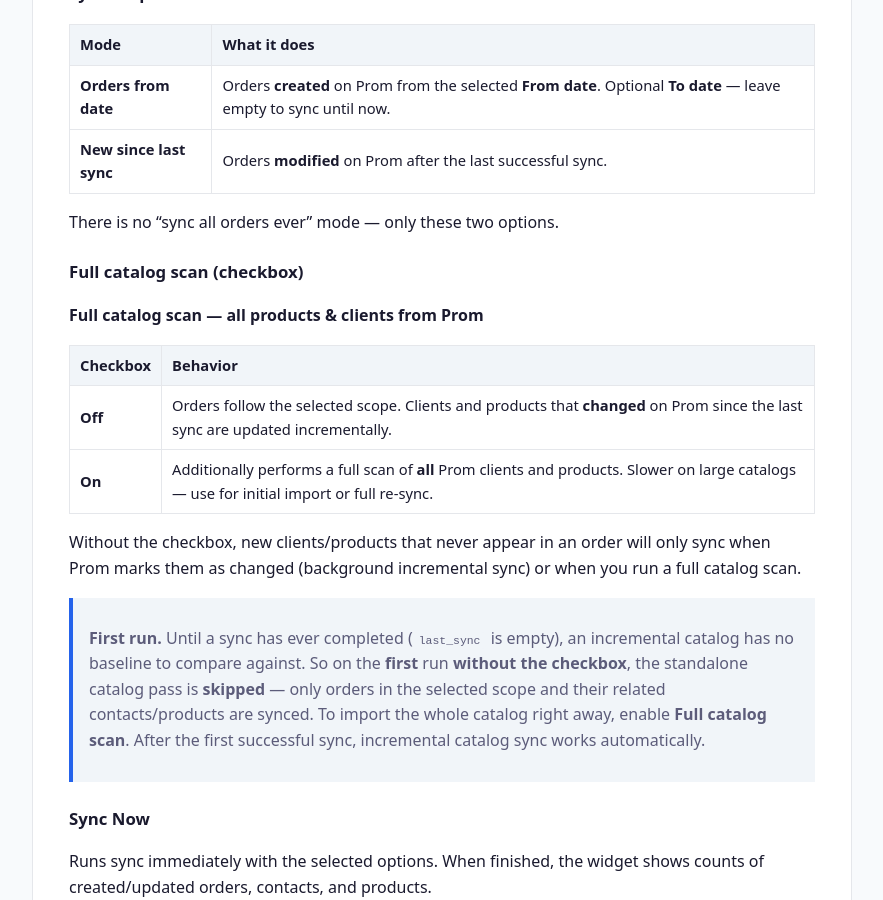
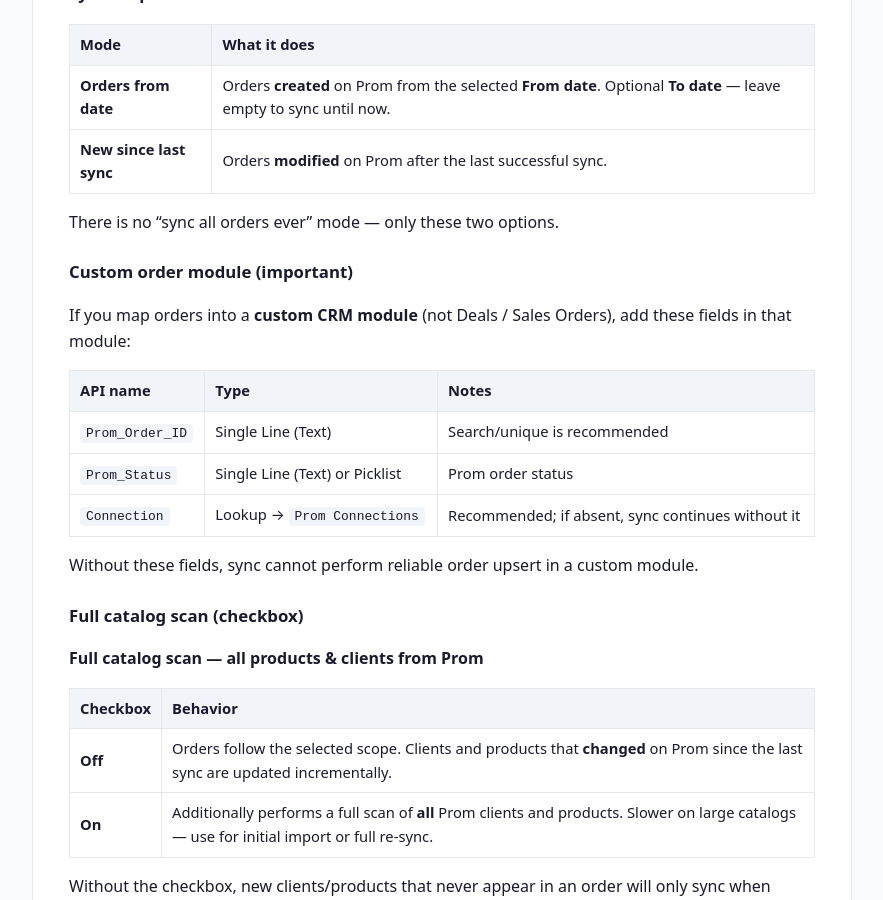
Before and after one commit to Salesjam-CRM-Consulting/promsync-docs, a Jekyll site: the page built from docs/help.md, in a window 1280 px wide and 900 px high, scrolled down 1103 px. Shown: the whole window, without its empty margins (198-1081 px from the left). Built offline with Jekyll 4.4.1, drawn with Linux system fonts in a browser that asks for light colours; some of the changed text lies outside the part shown.

Commit message:
New updates

```diff
--- a/docs/_content/help_body.md
+++ b/docs/_content/help_body.md
@@ -37,6 +37,18 @@ If the token is invalid, you will see:
 | **New since last sync** | Orders **modified** on Prom after the last successful sync. |
 
 There is no “sync all orders ever” mode — only these two options.
+
+### Custom order module (important)
+
+If you map orders into a **custom CRM module** (not Deals / Sales Orders), add these fields in that module:
+
+| API name | Type | Notes |
+|---|---|---|
+| `Prom_Order_ID` | Single Line (Text) | Search/unique is recommended |
+| `Prom_Status` | Single Line (Text) or Picklist | Prom order status |
+| `Connection` | Lookup → `Prom Connections` | Recommended; if absent, sync continues without it |
+
+Without these fields, sync cannot perform reliable order upsert in a custom module.
 
 ### Full catalog scan (checkbox)
 
```
Also changed, not shown: other parts of docs/_content/help_body.md (+0 -1 lines), docs/_content/help_uk_body.md (+12 -0 lines).
